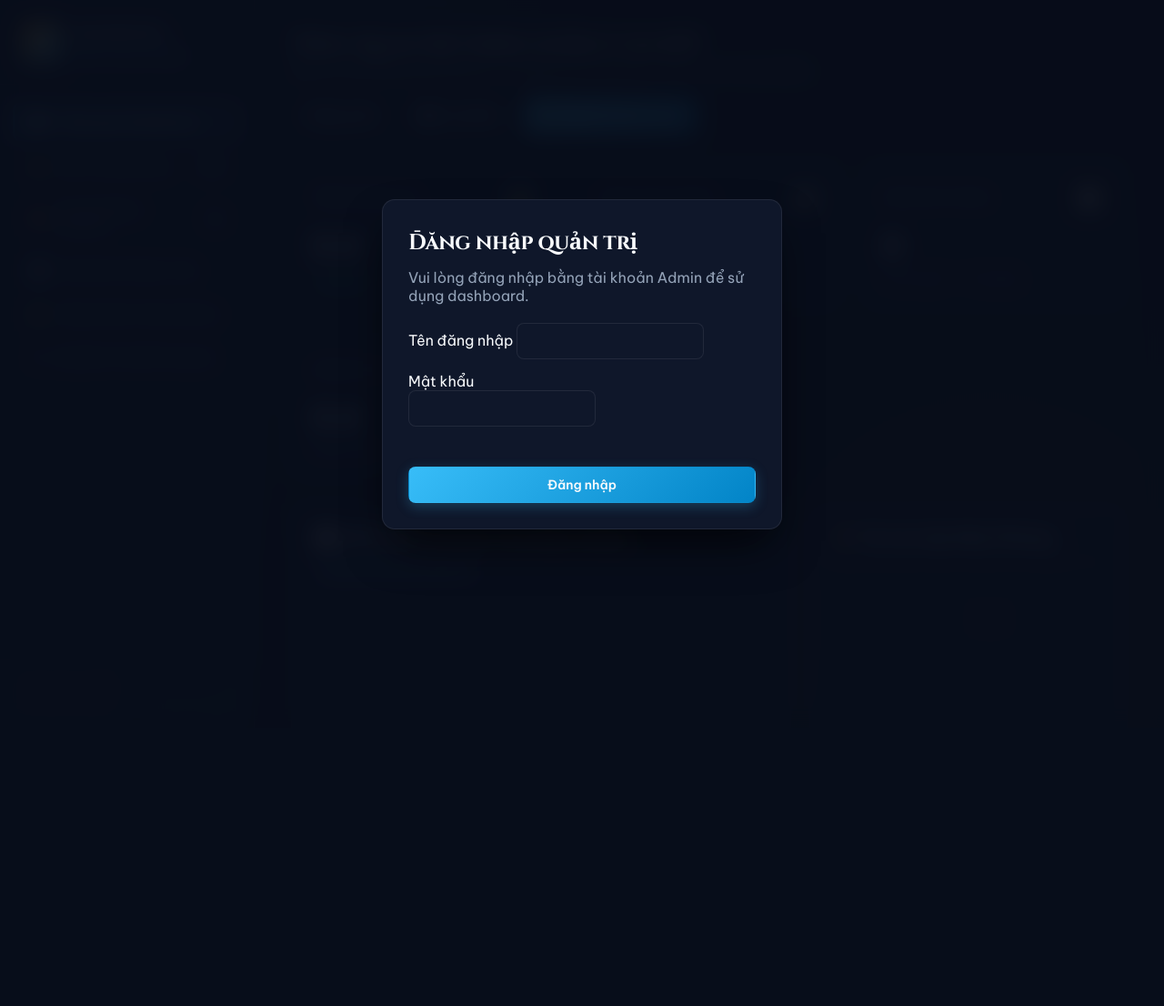
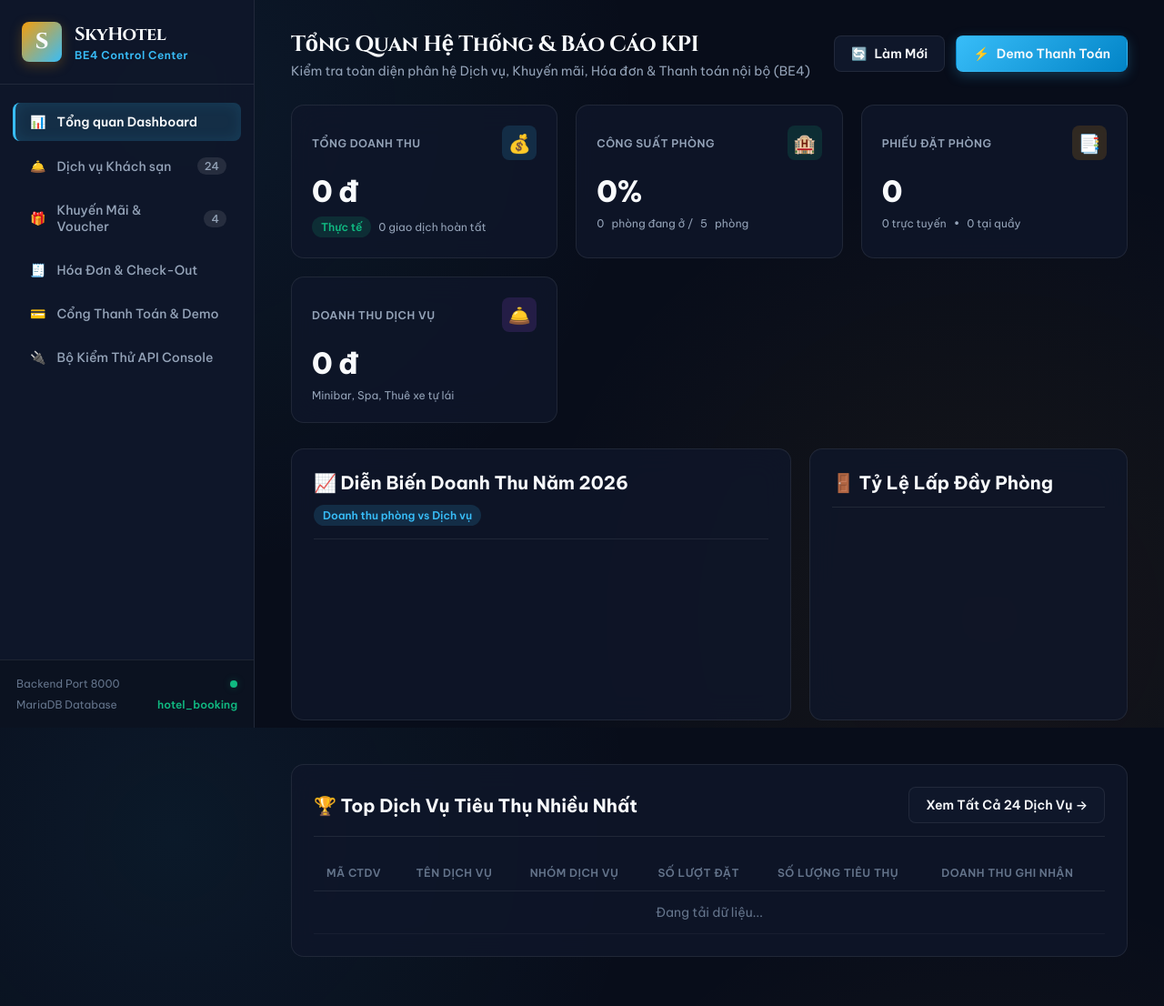
Before and after one commit to dangluongtheanh-max/Hotel-Web, a PHP site: page /admin/app/Admin/Views/index.html in a window 1280 px wide. Shown: the whole page at 91% size. Before the commit the page ends 585 px from the top, so only its background shows below. Run offline with PHP 8.4, Linux system fonts and the light colour scheme; data comes from the database, SQL or seed files in the repository; a map, chart or similar area stays blank.

Commit message:
Simplify Admin demo access
Co-authored-by: Copilot <223556219+Copilot@users.noreply.github.com>

```diff
--- a/Backend/app/Admin/Views/index.html
+++ b/Backend/app/Admin/Views/index.html
@@ -722,36 +722,9 @@
             main { margin-left: 0; padding: 20px; }
         }
 
-        #auth-gate {
-            position: fixed;
-            inset: 0;
-            z-index: 200;
-            display: none;
-            align-items: center;
-            justify-content: center;
-            padding: 20px;
-            background: rgba(8, 13, 26, 0.94);
-            backdrop-filter: blur(12px);
-        }
-
-        #auth-gate .modal-container { max-width: 440px; }
-        #auth-error { min-height: 20px; margin: 12px 0; color: var(--danger); font-size: var(--fs-sm); }
     </style>
 </head>
 <body>
-    <div id="auth-gate">
-        <form class="modal-container" id="admin-login-form">
-            <h2>Đăng nhập quản trị</h2>
-            <p style="margin: 12px 0 20px; color: var(--text-muted);">Vui lòng đăng nhập bằng tài khoản Admin để sử dụng dashboard.</p>
-            <label for="admin-username">Tên đăng nhập</label>
-            <input class="form-control" id="admin-username" name="TenDangNhap" autocomplete="username" required>
-            <label for="admin-password" style="display:block; margin-top: 14px;">Mật khẩu</label>
-            <input class="form-control" id="admin-password" name="MatKhau" type="password" autocomplete="current-password" required>
-            <div id="auth-error" role="alert"></div>
-            <button class="btn btn-primary" type="submit" style="width: 100%; justify-content: center;">Đăng nhập</button>
-        </form>
-    </div>
-
     <!-- Sidebar Navigation -->
     <aside id="sidebar">
         <div class="brand-section">
@@ -805,7 +778,6 @@
                 <p id="page-subtitle">Kiểm tra toàn diện phân hệ Dịch vụ, Khuyến mãi, Hóa đơn & Thanh toán nội bộ (BE4)</p>
             </div>
             <div class="header-actions">
-                <button class="btn btn-outline" onclick="logoutAdmin()">Đăng xuất</button>
                 <button class="btn btn-outline" onclick="reloadCurrentTab()">
                     <span>🔄</span> Làm Mới
                 </button>
@@ -1354,62 +1326,6 @@
          JAVASCRIPT CONTROLLER & API ENGINE
          ========================================================================= -->
     <script>
-        const nativeFetch = window.fetch.bind(window);
-        let adminToken = sessionStorage.getItem('hotel-admin-token');
-        const authGate = document.getElementById('auth-gate');
-        authGate.style.display = adminToken ? 'none' : 'flex';
-
-        window.fetch = async (input, init = {}) => {
-            const requestUrl = typeof input === 'string' ? input : input.url;
-            const headers = new Headers(init.headers || (input instanceof Request ? input.headers : undefined));
-            if (adminToken && !requestUrl.includes('/taikhoan/dangnhap')) {
-                headers.set('Authorization', `Bearer ${adminToken}`);
-            }
-            const response = await nativeFetch(input, { ...init, headers });
-            if (response.status === 401 && !requestUrl.includes('/taikhoan/dangnhap')) {
-                adminToken = null;
-                sessionStorage.removeItem('hotel-admin-token');
-                authGate.style.display = 'flex';
-            }
-            return response;
-        };
-
-        function logoutAdmin() {
-            adminToken = null;
-            sessionStorage.removeItem('hotel-admin-token');
-            authGate.style.display = 'flex';
-        }
-
-        document.getElementById('admin-login-form').addEventListener('submit', async (event) => {
-            event.preventDefault();
-            const error = document.getElementById('auth-error');
-            error.textContent = '';
-            const formData = new FormData(event.currentTarget);
-            try {
-                const response = await fetch('/taikhoan/dangnhap', {
-                    method: 'POST',
-                    headers: { 'Content-Type': 'application/json' },
-                    body: JSON.stringify(Object.fromEntries(formData.entries()))
-                });
-                const result = await response.json();
-                const login = result.data;
-                if (!response.ok || !login?.success) {
-                    error.textContent = login?.error || 'Đăng nhập không thành công.';
-                    return;
-                }
-                if (login.data?.VaiTro !== 'Admin') {
-                    error.textContent = 'Dashboard này chỉ dành cho tài khoản Admin.';
-                    return;
-                }
-                adminToken = login.access_token;
-                sessionStorage.setItem('hotel-admin-token', adminToken);
-                authGate.style.display = 'none';
-                reloadCurrentTab();
-            } catch (exception) {
-                error.textContent = 'Không thể kết nối máy chủ.';
-            }
-        });
-
         let globalServices = [];
         let globalVouchers = [];
         let globalInvoices = [];
--- a/Backend/middleware/RoleMiddleware.php
+++ b/Backend/middleware/RoleMiddleware.php
@@ -30,6 +30,18 @@ class RoleMiddleware
     public static function requiredRoles(string $method, string $path): ?array
     {
         if (
+            str_starts_with($path, '/admin/')
+            || str_starts_with($path, '/thongke/')
+            || str_starts_with($path, '/taikhoan/')
+            || str_starts_with($path, '/phong/')
+            || str_starts_with($path, '/loaiphong/')
+            || str_starts_with($path, '/khuyenmai/admin/')
+            || $path === '/khuyenmai'
+        ) {
+            return null;
+        }
+
+        if (
             in_array($path, ['/admin', '/admin/dashboard', '/gui', '/dashboard', '/client', '/guest', '/booking', '/khachhang'], true)
             || $path === '/khachhang/danhsachphong'
             || $path === '/khachhang/xemdsphong'
@@ -57,20 +69,11 @@ class RoleMiddleware
         ) {
             return null;
         }
-        if (str_starts_with($path, '/admin/') || str_starts_with($path, '/thongke/')) {
-            return ['Admin'];
-        }
         if (
             $path === '/taikhoan/dangnhap'
             || $path === '/taikhoan/quenmatkhau'
         ) {
             return null;
-        }
-        if (str_starts_with($path, '/taikhoan/')) {
-            return ['Admin'];
-        }
-        if (str_starts_with($path, '/phong/') || str_starts_with($path, '/loaiphong/')) {
-            return ['Admin'];
         }
         if (str_starts_with($path, '/letan/')) {
             return ['Admin', 'LeTan'];
@@ -90,25 +93,15 @@ class RoleMiddleware
         if (str_starts_with($path, '/danhgia/')) {
             return ['Admin', 'LeTan'];
         }
-        if (str_starts_with($path, '/khuyenmai/admin/')) {
-            return ['Admin'];
-        }
         if (str_starts_with($path, '/dichvu/')) {
             return ['Admin', 'LeTan'];
         }
         if ($path === '/hoadon') {
             return ['Admin', 'LeTan'];
         }
-        if ($path === '/khuyenmai') {
-            return ['Admin'];
-        }
         if (in_array($path, ['/khuyenmai/danhsach', '/khuyenmai/apdung'], true)) {
             return null;
         }
-        if (str_starts_with($path, '/khuyenmai/')) {
-            return ['Admin'];
-        }
-
         return null;
     }
 
```
Also changed, not shown: Backend/README.md.
